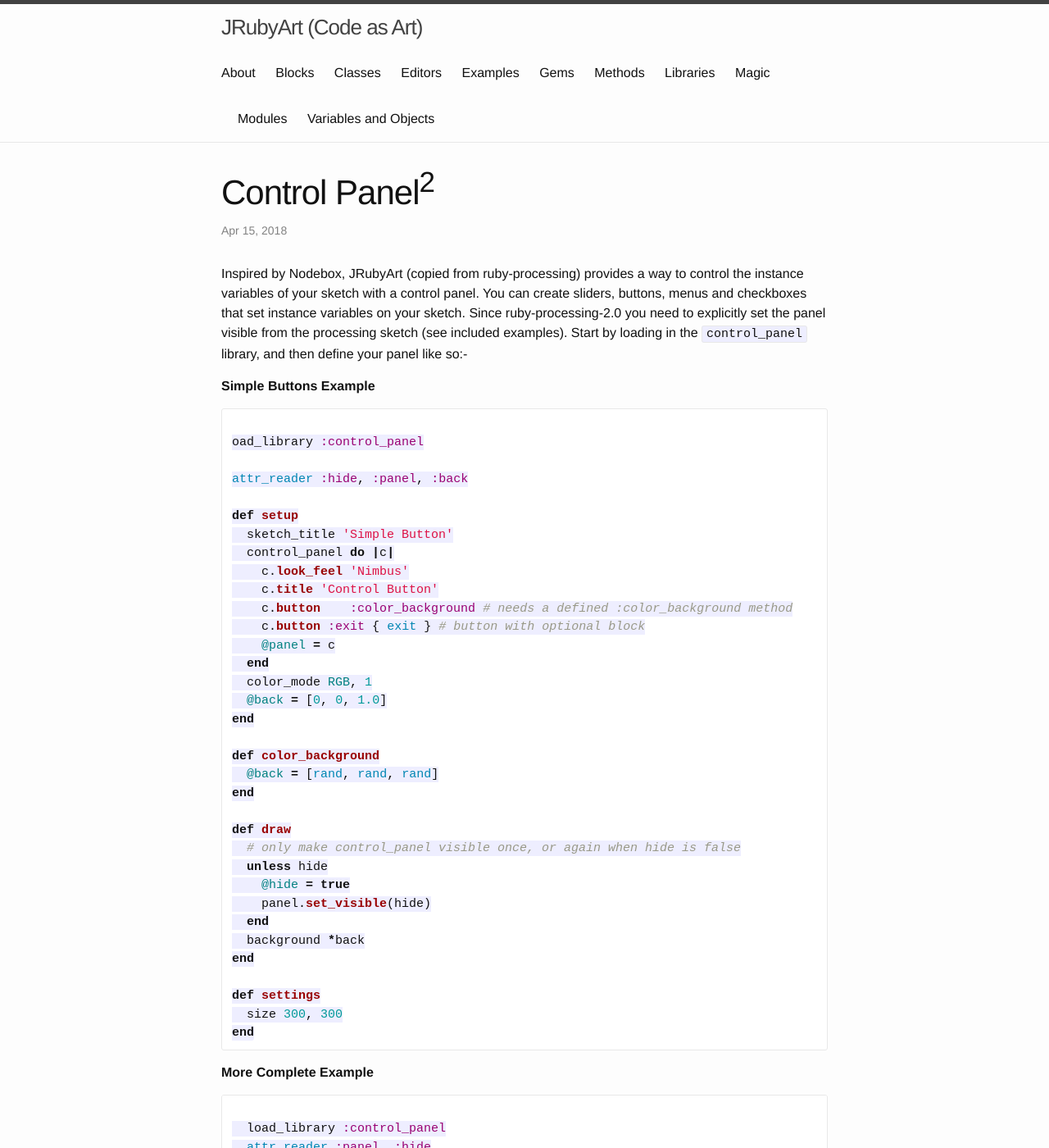
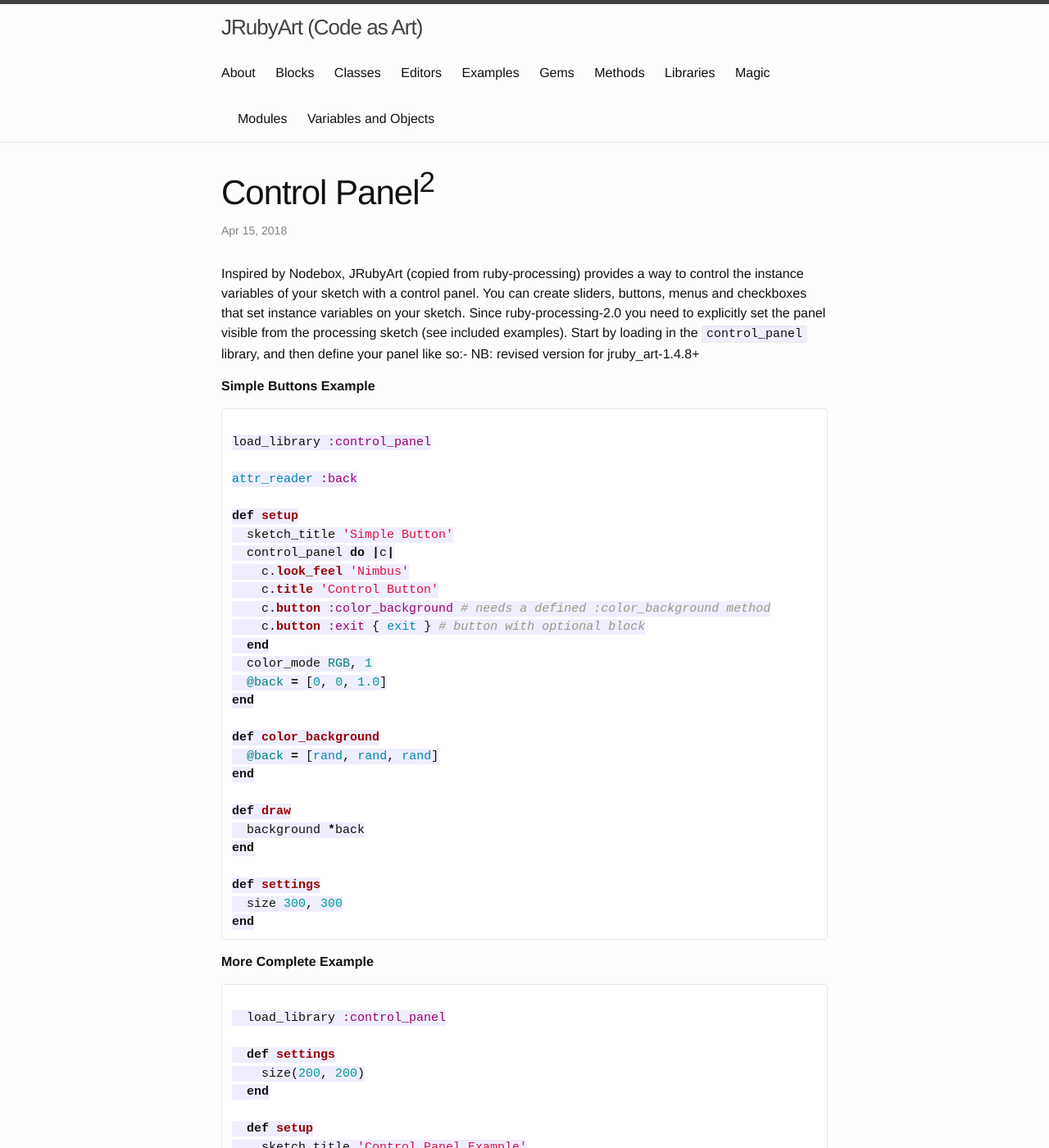
Before and after one commit to ruby-processing/JRubyArt, a Jekyll site: the page built from _libraries/control_panel.md, in a window 1280 px wide and 1400 px high. Shown: the whole window at 82% size. Built offline with Jekyll 4.4.1, drawn with Linux system fonts in a browser that asks for light colours; some of the changed text lies outside the part shown.

Commit message:
revised version for jrubyy_art-1.4.8+

````diff
--- a/_libraries/control_panel.md
+++ b/_libraries/control_panel.md
@@ -5,23 +5,23 @@ keywords: library, framework, gui, processing
 
 ---
 Inspired by Nodebox, JRubyArt (copied from ruby-processing) provides a way to control the instance variables of your sketch with a control panel. You can create sliders, buttons, menus and checkboxes that set instance variables on your sketch. Since ruby-processing-2.0 you need to explicitly set the panel visible from the processing sketch (see included examples). Start by loading in the `control_panel` library, and then define your panel like so:-
+NB: revised version for jruby_art-1.4.8+
 
 __Simple Buttons Example__
 
 ```ruby
 
-oad_library :control_panel
+load_library :control_panel
 
-attr_reader :hide, :panel, :back
+attr_reader :back
 
 def setup
   sketch_title 'Simple Button'
   control_panel do |c|
     c.look_feel 'Nimbus'
     c.title 'Control Button'
-    c.button    :color_background # needs a defined :color_background method
+    c.button :color_background # needs a defined :color_background method
     c.button :exit { exit } # button with optional block
-    @panel = c
   end
   color_mode RGB, 1
   @back = [0, 0, 1.0]
@@ -32,11 +32,6 @@ def color_background
 end
 
 def draw
-  # only make control_panel visible once, or again when hide is false
-  unless hide
-    @hide = true
-    panel.set_visible(hide)
-  end
   background *back
 end
 
@@ -49,7 +44,6 @@ __More Complete Example__
 ``` ruby
 
   load_library :control_panel
-  attr_reader :panel, :hide
 
   def settings
     size(200, 200)
@@ -57,7 +51,6 @@ __More Complete Example__
 
   def setup
     sketch_title 'Control Panel Example'
-    @hide = false
     control_panel do |c|
       c.look_feel "Nimbus"
       c.slider :opacity
@@ -65,22 +58,17 @@ __More Complete Example__
       c.menu(:options, ['one', 'two', 'three'], 'two') { |m| load_menu_item(m) }
       c.checkbox :paused
       c.button :reset!
-      @panel = true
     end
   end
 
   def draw
-    unless hide
-      panel.set_visible true
-      @hide = true
-    end
   # Rest of the code follows
+  end
 
   # eg
   def reset!
     # some action you want performed on button pressed
   end
-
 
 ```
 
@@ -126,13 +114,9 @@ end
 #....rest of code
 
 def draw
-  # only make control_panel visible once, or again when hide is false
-  unless hide
-    @hide = true
-    panel.set_visible(hide)
-  end
+  #.... rest of draw
+end
 
-#.... rest of draw
 ```
 ![JWishy]({{site.github.url}}/assets/jwishy.png)
 
````
